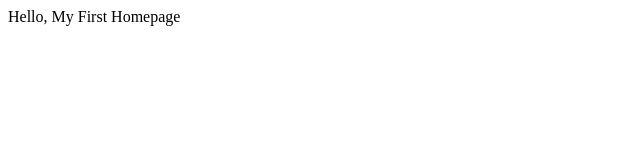
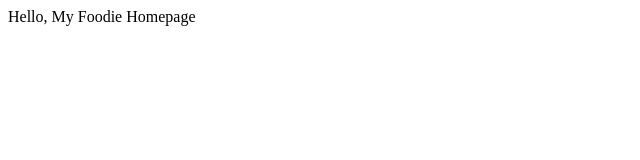
Before and after one commit to vp8165/vp8165.github.io, a plain HTML site: page index.html in a window 1280 px wide. Shown: the full height of the page, 0-640 px from the left. Drawn offline with Linux system fonts and the light colour scheme.

Commit message:
Update index.html

```diff
--- a/index.html
+++ b/index.html
@@ -3,6 +3,6 @@
 <title>My First Homepage</title>
 </head>
 <body>
-Hello, My First Homepage
+Hello, My Foodie Homepage
 </body>
 </html>
```
